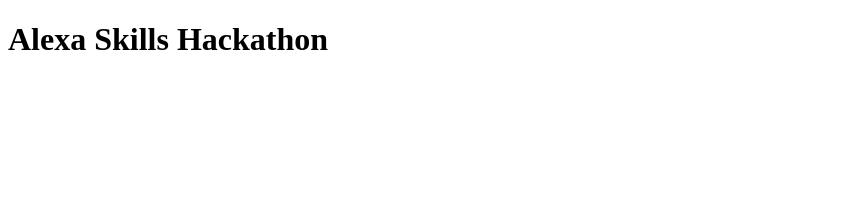
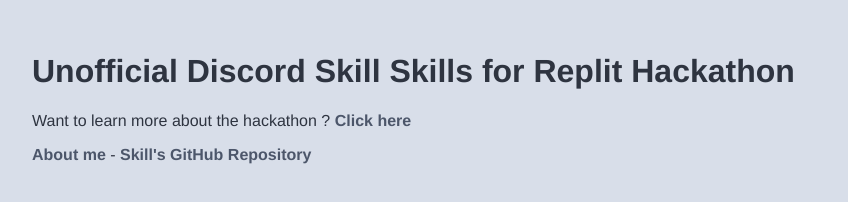
Before and after one commit to Vexcited/discord-alexa-skill, a website: page src/public/index.html in a window 1280 px wide. Shown: the whole page, without its empty margins (0-848 px from the left). Drawn offline with Linux system fonts and the light colour scheme.

Commit message:
Better index.html page for endpoint.

```diff
--- a/src/public/index.html
+++ b/src/public/index.html
@@ -4,12 +4,23 @@
 <head>
 	<meta charset="UTF-8">
 	<meta name="viewport" content="width=device-width, initial-scale=1.0">
+	<link rel="stylesheet" href="./style.css">
 
 	<title>Vexcited / Replit - Alexa Skills Hackathon</title>
 </head>
 
 <body>
-	<h1>Alexa Skills Hackathon</h1>
+	<h1>Unofficial Discord Skill Skills for Replit Hackathon</h1>
+	<p>
+		Want to learn more about the hackathon ?
+		<a href="https://blog.replit.com/alexa-hackathon" target="_blank">
+			Click here
+		</a>
+	</p>
+	<p>
+		<a href="https://github.com/Vexcited">About me</a> -
+		<a href="https://github.com/Vexcited/discord-alexa-skill">Skill's GitHub Repository</a>
+	</p>
 </body>
 
 </html>
--- /dev/null
+++ b/src/public/style.css
@@ -0,0 +1,23 @@
+body {
+  margin: 0;
+  padding: 2em;
+  font-family: "Helvetica Neue", Helvetica, Arial, sans-serif;
+
+  background-color: #d8dee9;
+  color: #2e3440;
+}
+
+a {
+  text-decoration: none;
+  color: #4c566a;
+  transition: all 0.2s ease;
+
+  font-weight: 600;
+  border-bottom: 0px dotted #00000000;
+}
+
+a:hover,
+a:focus {
+  border-bottom: 2px dotted #3b4252;
+  color: #3b4252;
+}
```
